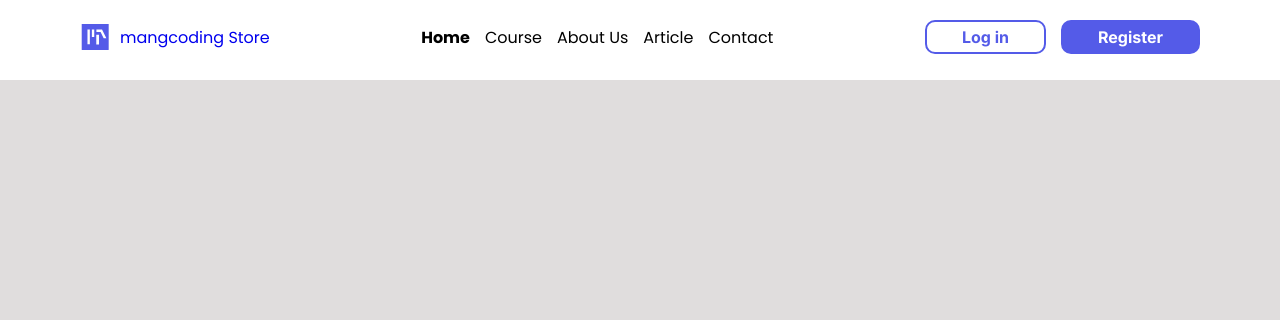
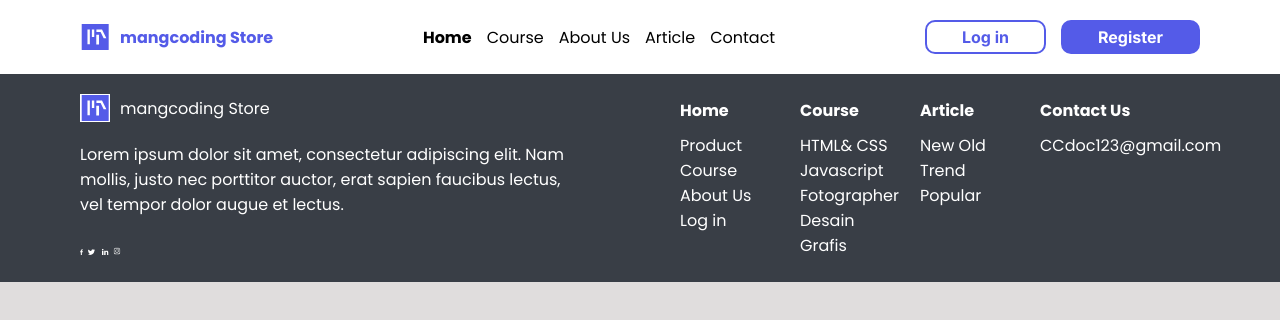
Before and after one commit to ShahdEid2003/landing, a plain HTML site: page index.html in a window 1280 px wide. Drawn offline with Linux system fonts and the light colour scheme.

Commit message:
create footer

```diff
--- a/assets/css/main.css
+++ b/assets/css/main.css
@@ -6,9 +6,10 @@ body {
 
 }
 
+/* header */
 .header {
     background-color: #FFFFFF;
-    height: 40px;
+    /* height: 40px; */
     padding: 20px;
 
 
@@ -28,6 +29,7 @@ body {
 
 .header .logo {
     display: flex;
+    flex-wrap: wrap;
     align-items: center;
     gap: 10px;
     color: var(--mainColor);
@@ -35,8 +37,14 @@ body {
 
 }
 
+.header .logo a {
+    color: var(--mainColor);
+    font-weight: bold;
+}
+
 .nav ul {
     display: flex;
+    flex-wrap: wrap;
     align-items: center;
     gap: 15px;
 
@@ -49,6 +57,7 @@ body {
 
 .auth {
     display: flex;
+    flex-wrap: wrap;
     gap: 15px;
     align-items: center;
 
@@ -79,8 +88,133 @@ body {
 
 }
 
-@media screen and (max-width: 920px) {
-    .nav {
+/* footer */
+.footer {
+    background-color: #393E46;
+    color: white;
+    padding: 20px;
+    font-weight: 300px;
+
+}
+
+.footer a {
+    color: white;
+
+}
+
+.footer .logo {
+    display: flex;
+    flex-wrap: wrap;
+    align-items: center;
+    gap: 10px;
+    color: var(--mainColor);
+    font-weight: 200px;
+
+}
+
+.footer .logo img {
+    width: 30px;
+}
+
+.footer .row {
+    gap: 100px;
+
+}
+
+.footer-start {
+    width: 500px;
+    display: flex;
+    gap: 20px;
+    flex-direction: column;
+    flex-wrap: wrap;
+}
+
+.footer-end {
+    flex-grow: 1;
+    display: flex;
+    flex-wrap: wrap;
+    gap: 20px;
+
+}
+
+.footer-item {
+    display: flex;
+    gap: 10px;
+    width: 100px;
+    flex-direction: column;
+    flex-wrap: wrap;
+}
+
+.footer-item-header {
+
+    font-weight: bold;
+}
+
+/*  start to responsve header */
+@media screen and (max-width: 324px) {
+
+    .nav,
+    .auth {
+        display: none;
+
+    }
+
+    .list {
+        display: block;
+        order: 2;
+    }
+
+    .container {
+        width: calc(100% - 40px);
+    }
+
+    .header .logo img {
+        width: 20px;
+    }
+
+    .header .logo a {
+        color: var(--mainColor);
+        font-weight: normal;
+    }
+
+
+
+
+}
+
+@media screen and (min-width:325px) and (max-width: 403px) {
+
+    .nav,
+    .auth {
+        display: none;
+
+    }
+
+    .list {
+        display: block;
+        order: 2;
+    }
+
+    .container {
+
+        width: calc(100% - 60px);
+    }
+
+    .header .logo img {
+        width: 25px;
+    }
+
+    .header .logo a {
+        color: var(--mainColor);
+        font-weight: normal;
+    }
+
+}
+
+@media screen and (min-width:404px) and (max-width: 920px) {
+
+    .nav,
+    .auth {
         display: none;
 
     }
@@ -91,3 +225,5 @@ body {
     }
 
 }
+
+/* End of responsve header */
--- a/index.html
+++ b/index.html
@@ -11,6 +11,7 @@
 </head>
 
 <body>
+    <!-- start header -->
     <header class="header">
         <div class="container">
             <div class="row">
@@ -23,7 +24,7 @@
                 <nav class="nav">
                     <ul>
                         <li>
-                            <a  class="active" href="#">Home</a>
+                            <a class="active" href="#">Home</a>
                         </li>
                         <li>
                             <a href="#">Course</a>
@@ -40,13 +41,74 @@
                     </ul>
                 </nav>
                 <div class="auth">
-                    <a  class="login" href="#">Log in</a>
+                    <a class="login" href="#">Log in</a>
                     <a class="register" href="#">Register</a>
                 </div>
             </div>
         </div>
     </header>
+    <!--end header -->
+    <footer class="footer">
+        <div class="container">
+            <div class="row">
+                <div class="footer-start">
+                    <div class="logo">
+                        <img src="./assets/img/logo.svg" alt="logo">
+                        <a href="#">mangcoding Store</a>
+                    </div>
+                    <p>Lorem ipsum dolor sit amet, consectetur adipiscing elit. Nam mollis, justo nec porttitor auctor,
+                        erat
+                        sapien faucibus lectus, vel tempor dolor augue et lectus. </p>
+                    <div class="icons">
+                        <a href="#"><img src="./assets/img/public/facebook logo.svg" alt="logo"></a>
+                        <a href="#"><img src="./assets/img/public/Twitter logo.svg " alt="logo"></a>
+                        <a href="#"><img src="./assets/img/public/linkedin logo.svg" alt="logo"></a>
+                        <a href="#"><img src="./assets/img/public/instagram logo.svg" alt="logo"></a>
+                    </div>
+                </div>
 
+                <div class="footer-end">
+                    <div class="footer-item">
+                        <p class="footer-item-header">Home</p>
+                        <nav>
+                            <a href="#">Product</a>
+                            <a href="#">Course</a>
+                            <a href="#">About Us</a>
+                            <a href="#">Log in</a>
+                        </nav>
+
+                    </div>
+                    <div class="footer-item">
+                        <p class="footer-item-header">Course</p>
+                        <nav>
+                            <a href="#">HTML& CSS</a>
+                            <a href="#">Javascript</a>
+                            <a href="#">Fotographer</a>
+                            <a href="#">Desain Grafis</a>
+                        </nav>
+
+                    </div>
+                    <div class="footer-item">
+                        <p class="footer-item-header">Article</p>
+                        <nav>
+                            <a href="#">New</a>
+                            <a href="#">Old</a>
+                            <a href="#">Trend</a>
+                            <a href="#">Popular</a>
+                        </nav>
+
+                    </div>
+                    <div class="footer-item">
+                        <p class="footer-item-header">Contact Us</p>
+                        <nav>
+                            <a href="#">CCdoc123&#64;gmail.com</a>
+                        </nav>
+
+                    </div>
+                </div>
+            </div>
+        </div>
+    </footer>
 
 
 </body>
```
Also changed, not shown: assets/img/public/Twitter logo.svg (added), assets/img/public/facebook logo.svg (added), assets/img/public/instagram logo.svg (added), assets/img/public/linkedin logo.svg (added).
